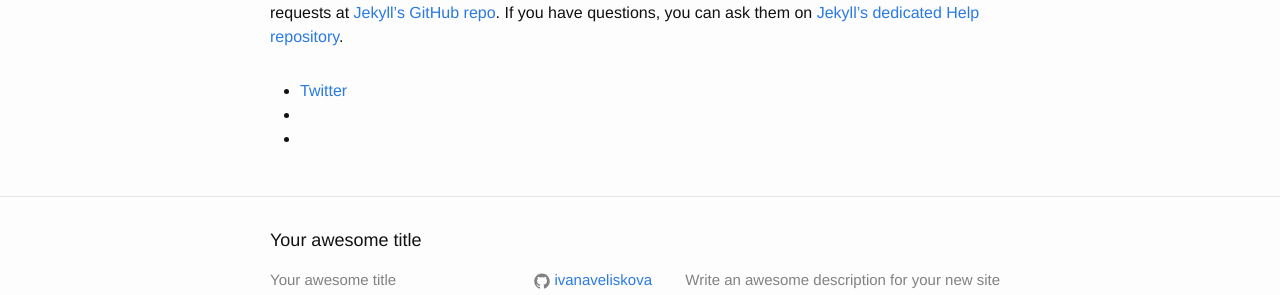
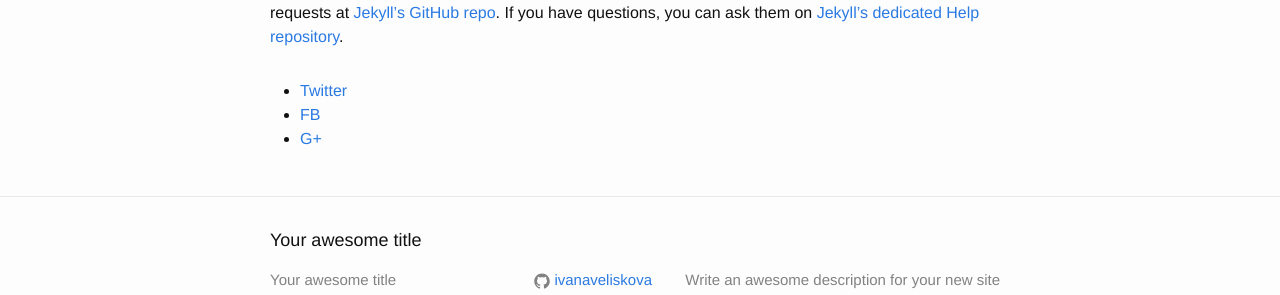
Before and after one commit to ivanaveliskova/jekylltest, a Jekyll site: the page built from _posts/2015-01-31-welcome-to-jekyll.markdown, in a window 1280 px wide. Shown: the part 589-884 px from the top of the page. Built offline with Jekyll 4.4.1, drawn with Linux system fonts in a browser that asks for light colours.

Commit message:
more mistakes... I'm dumb

```diff
--- a/_includes/social.html
+++ b/_includes/social.html
@@ -13,12 +13,12 @@
 
 		<li>
 			<!--Facebook Share-->
-			<a href="https://facebook.com/sharer.php?u={{ page.url | prepen: ste.url }}" rel="nofollow" target="_blank" title="Share on Facebook"><span class="fa fa-facebook-square fa-2x"></span></a>
+			<a href="https://facebook.com/sharer.php?u={{ page.url | prepen: ste.url }}" rel="nofollow" target="_blank" title="Share on Facebook">FB</a>
 		</li>
 
 		<li>
 			<!--Google Plus Share-->
-			<a href="https://plus.google.com/share?url={{ page.url | prepend: site.url }}" rel="nofollow" target="_blank" title="Share on Google+"><span class="fa fa-google-plus-square fa-2x"></span></a>
+			<a href="https://plus.google.com/share?url={{ page.url | prepend: site.url }}" rel="nofollow" target="_blank" title="Share on Google+">G+</a>
 		</li>
 
 	</ul>
```
